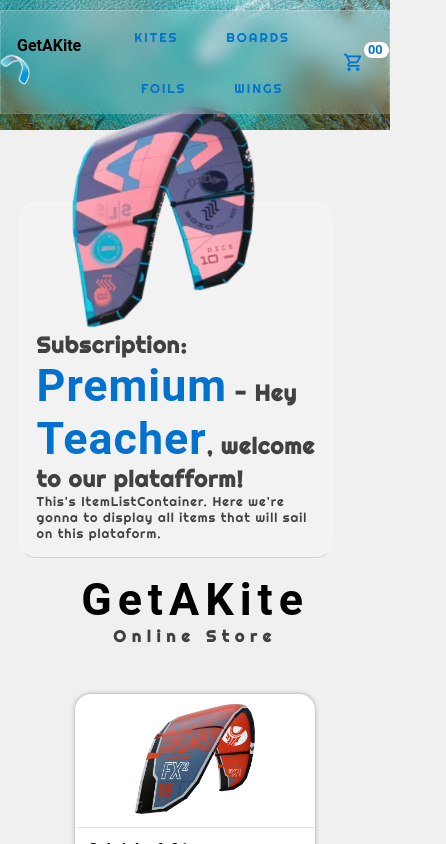
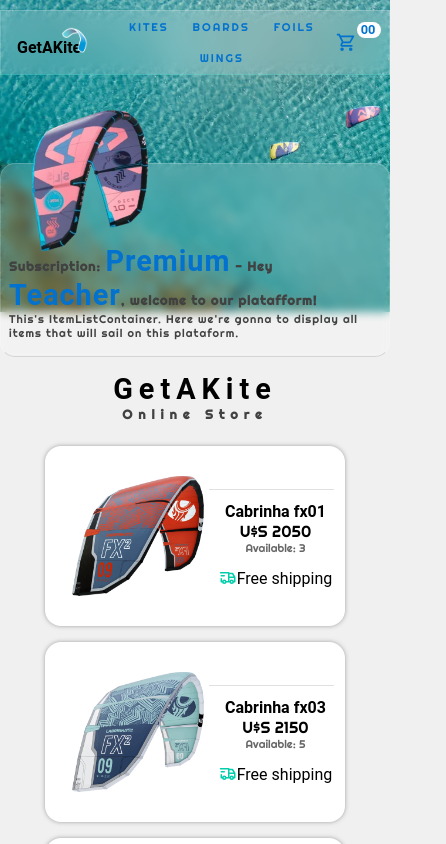
Before and after one commit to EmiUxUiDev/get_a_kite, a React (Create React App) app: page / in a window 390 px wide. Shown: the top 844 px of the page, 446 px wide, since content can reach past the window. Built offline with nearby package versions, Linux system fonts and the light colour scheme.

Commit message:
Changes made on Item Ui component and behaivor. Making the app responsive.

```diff
--- a/src/App.css
+++ b/src/App.css
@@ -11,3 +11,10 @@ body{
   background-repeat: no-repeat;
   background-color: var(--clr-light-grey);
 }
+
+
+@media screen and (max-width: 560px){
+  body{
+    background-size: 240vw;
+  }
+}
--- a/src/components/Footer.js
+++ b/src/components/Footer.js
@@ -44,8 +44,9 @@ export default function footer() {
           </a>
         </div>
       </div>
-      <hr />
+      <hr/>
       <p className="copyright">copyright 2022 - @emidev - <TbBrandWhatsapp /> +54 9 351 3441306</p>
+
     </footer>
   );
 }
--- a/src/components/Item.js
+++ b/src/components/Item.js
@@ -1,6 +1,6 @@
 import React from "react";
 import "../styles/item.css";
-import { TbTruckDelivery, TbCalculator } from "react-icons/tb";
+import { TbTruckDelivery } from "react-icons/tb";
 
 export default function Item({ kiteboard, index }) {
   return kiteboard.price >= 1500 ? (
@@ -10,11 +10,15 @@ export default function Item({ kiteboard, index }) {
         src={kiteboard.img}
         alt={`Description img ${kiteboard.id}`}
       />
+
+      <section className="wrapper-text">
         <div className="line"></div>
 
+        <div className="wrapper-info">
           <p id="subject">{kiteboard.name}</p>
-      <p id="price">{`$ U$S ${kiteboard.price}`}</p>
+          <p id="price">{`U$S ${kiteboard.price}`}</p>
           <p className="item-available">Available: {kiteboard.stock}</p>
+        </div>
 
         <div className="wrapper-shipping">
           <div className="truck">
@@ -22,6 +26,7 @@ export default function Item({ kiteboard, index }) {
           </div>
           <p>Free shipping</p>
         </div>
+      </section>
     </li>
   ) : (
     <li id="item_wrapper" key={index}>
@@ -30,14 +35,19 @@ export default function Item({ kiteboard, index }) {
         src={kiteboard.img}
         alt={`Description img ${kiteboard.id}`}
       />
+      <section className="wrapper-text">
         <div className="line"></div>
 
+        <div className="wrapper-info">
           <p id="subject">{kiteboard.name}</p>
-      <p id="price">{`$ U$S ${kiteboard.price}`}</p>
+          <p id="price">{`U$S ${kiteboard.price}`}</p>
           <p className="item-available">Available: {kiteboard.stock}</p>
+        </div>
+
         <div className="wrapper-shipping">
           <p>Calculate your shipping</p>
         </div>
+      </section>
     </li>
   );
 }
--- a/src/components/ItemListContainer.js
+++ b/src/components/ItemListContainer.js
@@ -4,152 +4,149 @@ import Counter from "./Counter";
 import { useState } from "react";
 import ItemList from "./ItemList";
 
-
 const kiteboards = [
   {
-    id:"01",
-    name:"Cabrinha fx01",
+    id: "01",
+    name: "Cabrinha fx01",
     description: "Free style kite fx01",
-    price:2050,
+    price: 2050,
     stock: 3,
-    img: "assets/cabrinha_fx01.webp"
+    img: "assets/cabrinha_fx01.webp",
   },
   {
-    id:"02",
-    name:"Cabrinha fx03",
+    id: "02",
+    name: "Cabrinha fx03",
     description: "Free style kite fx03",
-    price:2150,
+    price: 2150,
     stock: 5,
-    img: "assets/cabrinha_fx03.webp"
+    img: "assets/cabrinha_fx03.webp",
   },
   {
-    id:"03",
-    name:"Tronic",
+    id: "03",
+    name: "Tronic",
     description: "Free style board",
-    price:550,
+    price: 550,
     stock: 2,
-    img: "assets/tronic.webp"
+    img: "assets/tronic.webp",
   },
   {
-    id:"04",
-    name:"Xcal Carbon",
+    id: "04",
+    name: "Xcal Carbon",
     description: "Free style carbon board",
-    price:680,
+    price: 680,
     stock: 2,
-    img: "assets/xcalCarbon.webp"
+    img: "assets/xcalCarbon.webp",
   },
   {
-    id:"05",
-    name:"Foilwing Mantis 03",
+    id: "05",
+    name: "Foilwing Mantis 03",
     description: "Foilwing Cabrinha window ",
-    price:720,
+    price: 720,
     stock: 7,
-    img: "assets/foilwing03.webp"
+    img: "assets/foilwing03.webp",
   },
   {
-    id:"06",
-    name:"Foilwing Mantis 04",
+    id: "06",
+    name: "Foilwing Mantis 04",
     description: "Foilwing Cabrinha window",
-    price:1250,
+    price: 1250,
     stock: 0,
-    img: "assets/foilwing04.webp"
+    img: "assets/foilwing04.webp",
   },
   {
-    id:"07",
-    name:" Fusion carbon",
+    id: "07",
+    name: " Fusion carbon",
     description: "Entire carbon foil",
-    price:860,
+    price: 860,
     stock: 8,
-    img: "assets/fusion.webp"
+    img: "assets/fusion.webp",
   },
   {
-    id:"08",
-    name:"Slick SLS 01",
+    id: "08",
+    name: "Slick SLS 01",
     description: "Foilwing Cabrinha windowless",
-    price:2200,
+    price: 2200,
     stock: 4,
-    img: "assets/slick_sls01.webp"
+    img: "assets/slick_sls01.webp",
   },
   {
-    id:"09",
-    name:"Slick SLS 03 xTreme",
+    id: "09",
+    name: "Slick SLS 03 xTreme",
     description: "Foilwing Cabrinha windowless",
-    price:2870,
+    price: 2870,
     stock: 1,
-    img: "assets/slick_sls03.webp"
+    img: "assets/slick_sls03.webp",
   },
   {
-    id:"10",
-    name:"Spirit Carve",
+    id: "10",
+    name: "Spirit Carve",
     description: "Shore ",
-    price:2540,
+    price: 2540,
     stock: 4,
-    img: "assets/spirit_carve.webp"
+    img: "assets/spirit_carve.webp",
   },
   {
-    id:"11",
-    name:"Spirit Gt",
+    id: "11",
+    name: "Spirit Gt",
     description: "Drifter foil",
-    price:3100,
+    price: 3100,
     stock: 8,
-    img: "assets/spirit_gt.webp"
+    img: "assets/spirit_gt.webp",
   },
   {
-    id:"12",
-    name:"Neo D Lab",
+    id: "12",
+    name: "Neo D Lab",
     description: "For kitesurfing, drive the waves ",
-    price:1505,
+    price: 1505,
     stock: 3,
-    img: "assets/neo_d_lab.webp"
+    img: "assets/neo_d_lab.webp",
   },
   {
-    id:"13",
-    name:"Bullit v02",
+    id: "13",
+    name: "Bullit v02",
     description: "Free surfing and waves",
-    price:1800,
+    price: 1800,
     stock: 2,
-    img: "assets/bullit_v02.png"
+    img: "assets/bullit_v02.png",
   },
   {
-    id:"14",
-    name:"Bandit s4",
+    id: "14",
+    name: "Bandit s4",
     description: "Free style surfing and waves",
-    price:2150,
+    price: 2150,
     stock: 4,
-    img: "assets/bandit_s4_01.png"
+    img: "assets/bandit_s4_01.png",
   },
   {
-    id:"15",
-    name:"Bandit",
+    id: "15",
+    name: "Bandit",
     description: "Free style surfing waves and shores",
-    price:2560,
+    price: 2560,
     stock: 8,
-    img: "assets/bandit_cc3.png"
+    img: "assets/bandit_cc3.png",
   },
   {
-    id:"16",
-    name:"Dice",
+    id: "16",
+    name: "Dice",
     description: "Free style surfing waves and big air",
-    price:2205,
+    price: 2205,
     stock: 5,
-    img: "assets/dice_cc01.webp"
-  }
-
-]
+    img: "assets/dice_cc01.webp",
+  },
+];
 
 export default function ItemListContainer({ user, subs }) {
-  const [prods, setProds] = useState([])
+  const [prods, setProds] = useState([]);
 
+  const prodList = new Promise((resolve) => {
+    setTimeout(() => {
+      resolve(kiteboards);
+    }, 2000);
+  });
 
-  const prodList = new Promise((resolve)=>{
-    setTimeout(()=>{
-      resolve(kiteboards)
-    }, 2000)
-  })
-
-  prodList.then((data)=>{
-      setProds(data)
-  })
+  prodList.then((data) => {
+    setProds(data);
+  });
 
   return (
     <main>
@@ -158,7 +155,8 @@ export default function ItemListContainer({ user, subs }) {
           <img className="main_card_img" src={kite} alt="Kite cabrinha" />
         </div>
         <h4>
-          Subscription: <b>{subs}</b> - Hey <b>{user}</b>, welcome to our platafform!
+          Subscription: <b className="sub-user">{subs}</b> - Hey <b className="sub-user">{user}</b>, welcome to our
+          platafform!
         </h4>
         <p>
           This's ItemListContainer. Here we're gonna to display all items that
@@ -166,8 +164,10 @@ export default function ItemListContainer({ user, subs }) {
         </p>
       </section>
 
-      <h3><p className="big-text">GetAKite</p>online store </h3>
-      <ItemList products = {prods}/>
+      <h3>
+        <p className="big-text">GetAKite</p>online store{" "}
+      </h3>
+      <ItemList products={prods} />
       <Counter />
     </main>
   );
--- a/src/styles/footer.css
+++ b/src/styles/footer.css
@@ -43,6 +43,8 @@ div .footer_us{
     font-weight: 700;
 }
 
+.social{margin:0 1rem;}
+
 div .footer_nav, .social{
     display: flex;
     flex-direction: column;
@@ -58,7 +60,6 @@ div .footer_nav a, .social a{
     letter-spacing: var(--reg-spacing);
 }
 
-
 .copyright{
     text-align: center;
     font-family: var(--font-2);
@@ -66,3 +67,31 @@ div .footer_nav a, .social a{
     color: var(--grey-transparent);
     padding-bottom: 0.25rem;
 }
+
+@media screen and (max-width: 560px){
+
+footer{
+    display: flex;
+    flex-direction: column;
+    }
+.wrapper_footer{
+    height: 420px;
+    flex-direction: column;
+
+}
+.footer_us{
+    margin-bottom: 1rem;
+}
+
+div .footer_nav, .social{
+    margin: 1rem 0;
+    display: flex;
+    flex-direction: column;
+    text-align: center;
+}
+
+div .footer_nav a, .social a {
+    letter-spacing: var(--wide-spacing);
+    padding: 0.3rem;
+}
+}
--- a/src/styles/item.css
+++ b/src/styles/item.css
@@ -17,7 +17,7 @@
     cursor: pointer;
 }
 .item_img{
-   height: 120px;
+   height: 130px;
    padding: 0.3rem;
    margin: 0 auto;
 }
@@ -27,6 +27,11 @@ div .line{
     background-color: var(--light-black-transparent);
     margin: 8px -10px 12px ;
 }
+.wrapper-info{
+    display: flex;
+    flex-direction: column;
+}
+
 #price{
     font-family: var(--font-2);
 }
@@ -58,3 +63,14 @@ div .line{
     font-size: 18px;
     color: var(--clr-secondary);
 }
+
+@media screen and (max-width: 560px){
+    #item_wrapper{
+        flex-direction: row;
+        justify-content: center;
+        align-items:center;
+        height: 180px;
+        min-width: 300px;
+        margin: 0.5rem;
+    }
+}
--- a/src/styles/itemlistcontainer.css
+++ b/src/styles/itemlistcontainer.css
@@ -18,6 +18,7 @@
 
 .main_card_img{
     transform: rotateY(180deg);
+
 }
 .wrapper_img{
     position: absolute;
@@ -55,3 +56,40 @@ h4 b{
     color: var(--clr-primary);
     font-size: var(--font-size-xbig);
 }
+
+@media screen and (max-width: 560px){
+    .wrapper_section{
+        margin: 25% 0 4% 0;
+        width: 100%;
+        padding: 6rem .5rem 1rem 0.5rem;
+    }
+    .wrapper_img{
+        top: -4rem;
+    }
+    .main_card_img{
+        width: 160px;
+    }
+    .wrapper_section h4{
+        margin-top: -1rem;
+        letter-spacing: var(--reg-spacing);
+        font-size: var(--font-size-small);
+    }
+    .sub-user {
+        color: var(--clr-primary);
+        font-size: var(--font-size-big);
+    }
+    .wrapper_section p{
+        font-size: var(--font-size-xsmall);
+        letter-spacing: var(--reg-spacing);
+    }
+    .big-text {
+        font-size: var(--font-size-big);
+        letter-spacing: var(--xwide-spacing);
+    }
+
+    main h3{
+        text-transform:capitalize;
+        font-size: var(--font-size-small);
+        margin-bottom: -1rem;
+    }
+}
--- a/src/styles/navbar.css
+++ b/src/styles/navbar.css
@@ -111,3 +111,27 @@ nav li{
 nav ul li:hover{
     background-color: rgba(255, 255, 255, 0.65);
 }
+
+@media screen and (max-width: 560px){
+    .wrapper_logo{
+        font-weight: bold;
+        width: 110px;
+
+    }
+
+    .logo{
+        width: 25px;
+        height: 25px;
+        cursor:pointer;
+        animation: fly 6s ease-in-out 0s infinite normal none;
+    }
+    nav li{
+        margin: 0.05rem 0.25rem;
+        padding: 0.5rem;
+        font-size: var(--font-size-xsmall);
+        font-weight: 500;
+        cursor: pointer;
+        letter-spacing: 2px;
+        transition: ease-in 0.2s;
+    }
+}
```
Lines whose indentation alone changed are shown as unchanged.
